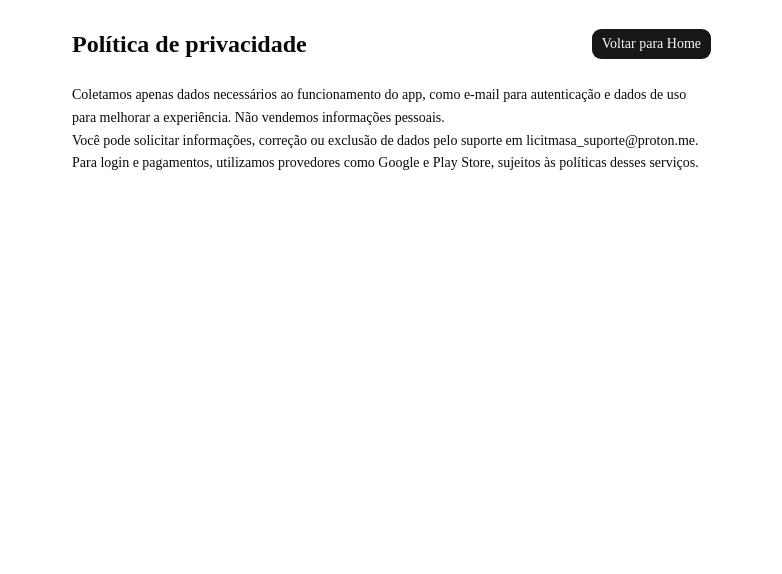
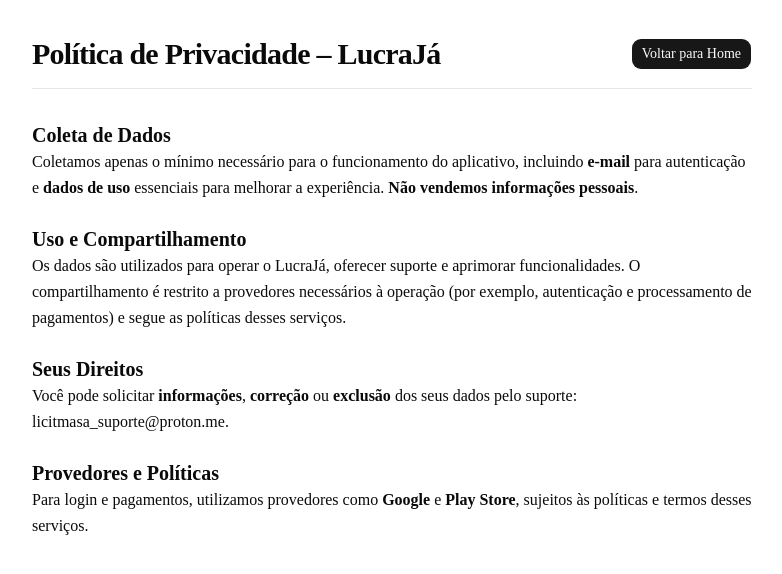
Before and after one commit to edbckclaudio-cpu/LucraJa, a Next.js app: page /privacidade in a window 1280 px wide. Shown: the top 574 px of the page, without its empty margins (248-1030 px from the left). Built offline with nearby package versions, Linux system fonts and the light colour scheme; no server answers.

Commit message:
Padronização de layout (Home, Perfil, Privacidade); Termos com definição de margem; rótulos e fórmula de margem atualizados; Android v40

```diff
--- a/app/page.tsx
+++ b/app/page.tsx
@@ -416,11 +416,11 @@
 
   // TELA PRINCIPAL DO APP (SÓ ACESSÍVEL SE LOGADO)
   return (
-    <main className="container mx-auto max-w-2xl p-4 space-y-6">
-      <header className="flex justify-between items-center">
+    <main className="container mx-auto max-w-3xl p-6 space-y-8">
+      <header className="flex items-center justify-between border-b border-primary/10 pb-4">
         <div className="flex items-center gap-2">
           <HamburgerMenu />
-          <h1 className="text-2xl font-bold">LucraJá</h1>
+          <h1 className="text-3xl font-extrabold tracking-tight">LucraJá</h1>
         </div>
         <div className="text-right">
           <p className="text-xs text-gray-500">{session.user.email}</p>
--- a/app/perfil/page.tsx
+++ b/app/perfil/page.tsx
@@ -322,10 +322,10 @@
   };
 
   return (
-    <main className="container mx-auto max-w-2xl p-4 space-y-6">
-      <header className="flex items-center justify-between">
+    <main className="container mx-auto max-w-3xl p-6 space-y-8">
+      <header className="flex items-center justify-between border-b border-primary/10 pb-4">
         <div className="flex items-center gap-2">
-          <h1 className="text-2xl font-bold">Perfil</h1>
+          <h1 className="text-3xl font-extrabold tracking-tight">Perfil</h1>
           <button onClick={handlePin} aria-label="debug pin" className="rounded p-1 text-gray-400 hover:text-gray-200">
             <Pin className="h-4 w-4" />
           </button>
--- a/app/privacidade/page.tsx
+++ b/app/privacidade/page.tsx
@@ -3,16 +3,40 @@
 import Link from "next/link";
 export default function PrivacidadePage() {
   return (
-    <main className="container mx-auto max-w-2xl p-4 space-y-6">
-      <header className="flex items-center justify-between">
-        <h1 className="text-2xl font-bold">Política de privacidade</h1>
+    <main className="container mx-auto max-w-3xl p-6 space-y-8">
+      <header className="flex items-center justify-between border-b border-primary/10 pb-4">
+        <h1 className="text-3xl font-extrabold tracking-tight">Política de Privacidade – LucraJá</h1>
         <Button asChild>
           <Link href="/">Voltar para Home</Link>
         </Button>
       </header>
-      <section className="prose prose-invert max-w-none text-sm leading-relaxed">
-        <p>Coletamos apenas dados necessários ao funcionamento do app, como e-mail para autenticação e dados de uso para melhorar a experiência. Não vendemos informações pessoais.</p>
-        <p>Você pode solicitar informações, correção ou exclusão de dados pelo suporte em licitmasa_suporte@proton.me. Para login e pagamentos, utilizamos provedores como Google e Play Store, sujeitos às políticas desses serviços.</p>
+      <section className="prose prose-invert max-w-none text-base leading-relaxed">
+        <h2 className="text-xl font-bold">Coleta de Dados</h2>
+        <p>
+          Coletamos apenas o mínimo necessário para o funcionamento do aplicativo, incluindo
+          <strong> e-mail</strong> para autenticação e <strong>dados de uso</strong> essenciais para
+          melhorar a experiência. <strong>Não vendemos informações pessoais</strong>.
+        </p>
+
+        <h2 className="text-xl font-bold mt-6">Uso e Compartilhamento</h2>
+        <p>
+          Os dados são utilizados para operar o LucraJá, oferecer suporte e aprimorar funcionalidades.
+          O compartilhamento é restrito a provedores necessários à operação (por exemplo, autenticação e
+          processamento de pagamentos) e segue as políticas desses serviços.
+        </p>
+
+        <h2 className="text-xl font-bold mt-6">Seus Direitos</h2>
+        <p>
+          Você pode solicitar <strong>informações</strong>, <strong>correção</strong> ou
+          <strong> exclusão</strong> dos seus dados pelo suporte:
+          <a href="mailto:licitmasa_suporte@proton.me"> licitmasa_suporte@proton.me</a>.
+        </p>
+
+        <h2 className="text-xl font-bold mt-6">Provedores e Políticas</h2>
+        <p>
+          Para login e pagamentos, utilizamos provedores como <strong>Google</strong> e
+          <strong> Play Store</strong>, sujeitos às políticas e termos desses serviços.
+        </p>
       </section>
     </main>
   );
--- a/app/termos/page.tsx
+++ b/app/termos/page.tsx
@@ -34,6 +34,13 @@
           A decisão final de precificação é de total responsabilidade do vendedor.
         </p>
 
+        <h2 className="text-xl font-bold mt-6">Definição de Margem</h2>
+        <p>
+          Para padronização de entendimento, a <strong>margem</strong> exibida pelo LucraJá é calculada como
+          <strong> Lucro real ÷ Custo pago × 100</strong>. O <em>lucro real</em> considera o valor que você
+          recebe após taxas, imposto (se selecionado) e eventuais custos de frete por conta do vendedor.
+        </p>
+
         <h2 className="text-xl font-bold mt-6">Suporte</h2>
         <p>
           Para dúvidas, contate: <a href="mailto:licitmasa_suporte@proton.me">licitmasa_suporte@proton.me</a>.
--- a/components/CalculatorForm.tsx
+++ b/components/CalculatorForm.tsx
@@ -121,6 +121,9 @@
             para posicionar sua oferta de forma competitiva. Valores muito acima da média reduzem
             significativamente a probabilidade de venda. Considere custos, taxas e o preço dos concorrentes
             para definir um valor atrativo com margem sustentável.
+            <br />
+            <br />
+            A margem exibida no LucraJá corresponde a <strong>Lucro real ÷ Custo pago × 100</strong>.
           </DialogDescription>
         </DialogHeader>
       </DialogContent>
--- a/components/ResultsCarousel.tsx
+++ b/components/ResultsCarousel.tsx
@@ -35,7 +35,7 @@
       lines.push(`- Taxas totais: ${fmtBRL(r.taxasTotais)}`);
       lines.push(`- Você recebe: ${fmtBRL(r.voceRecebe)}`);
       lines.push(`- Lucro real: ${fmtBRL(r.lucroReal)}`);
-      lines.push(`- Margem: ${p.format(r.margem)}%`);
+      lines.push(`- Margem sobre custo pago: ${p.format(r.margem)}%`);
     }
     lines.push("");
     lines.push(`Gerado com LucraJá`);
@@ -70,7 +70,7 @@
             <div>Você recebe: {fmtBRL(r.voceRecebe)}</div>
             <div>Lucro real: {fmtBRL(r.lucroReal)}</div>
             <div className="col-span-2 font-semibold">
-              Margem: {p.format(r.margem)}%
+              Margem sobre custo pago: {p.format(r.margem)}%
             </div>
           </CardContent>
         </Card>
--- a/lib/calc.ts
+++ b/lib/calc.ts
@@ -82,7 +82,7 @@
   const voceRecebe = precoVenda - taxasTotais;
   const custoTotal = custoPago + (freteVendedor ? 25 : 0);
   const lucroReal = voceRecebe - custoTotal;
-  const margem = precoVenda > 0 ? (lucroReal / precoVenda) * 100 : 0;
+  const margem = custoPago > 0 ? (lucroReal / custoPago) * 100 : 0;
   return {
     marketplace: m,
     impostoMEI,
```
Also changed, not shown: 1 other file (tests, documents, lock files or other folders).
